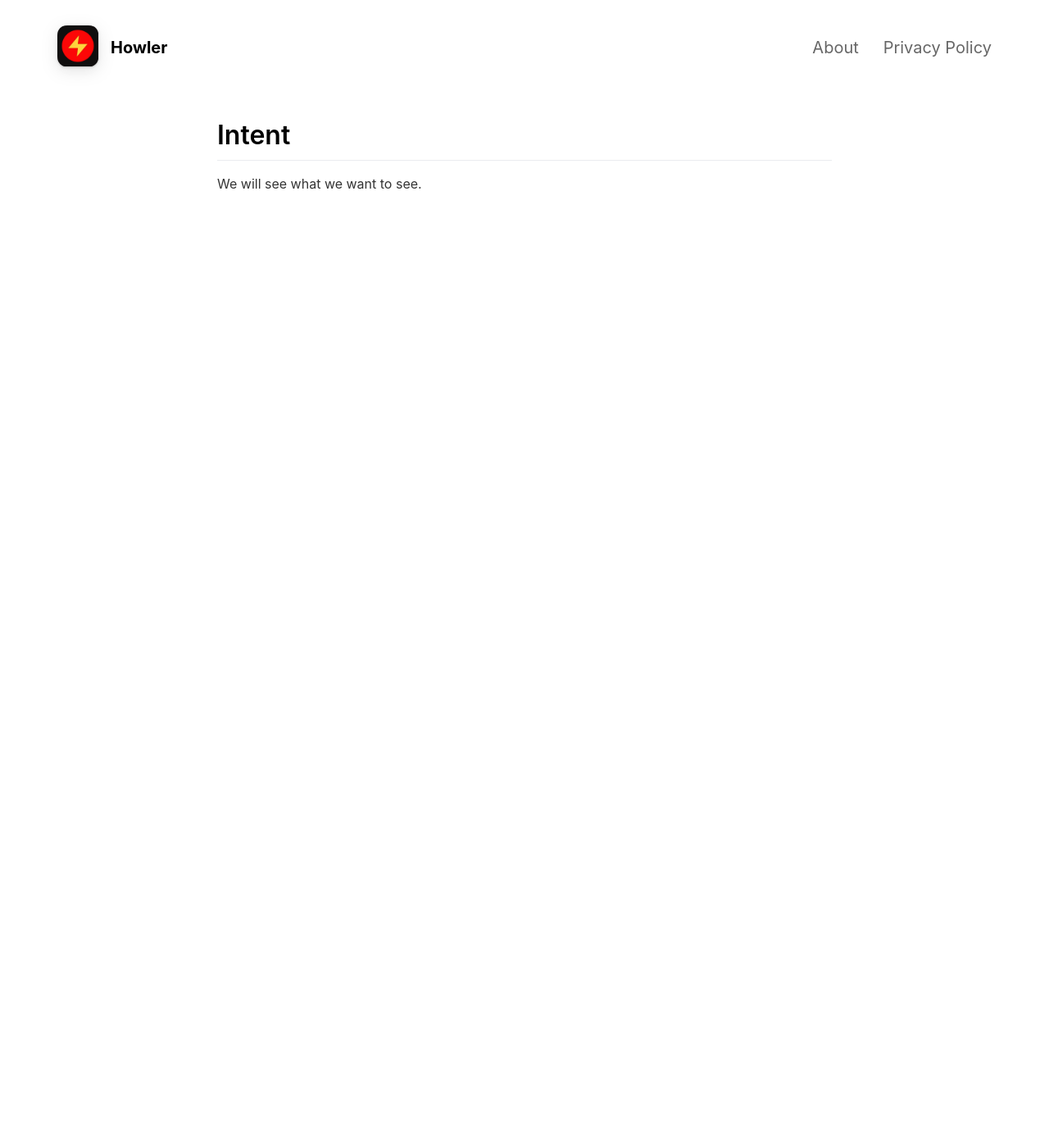
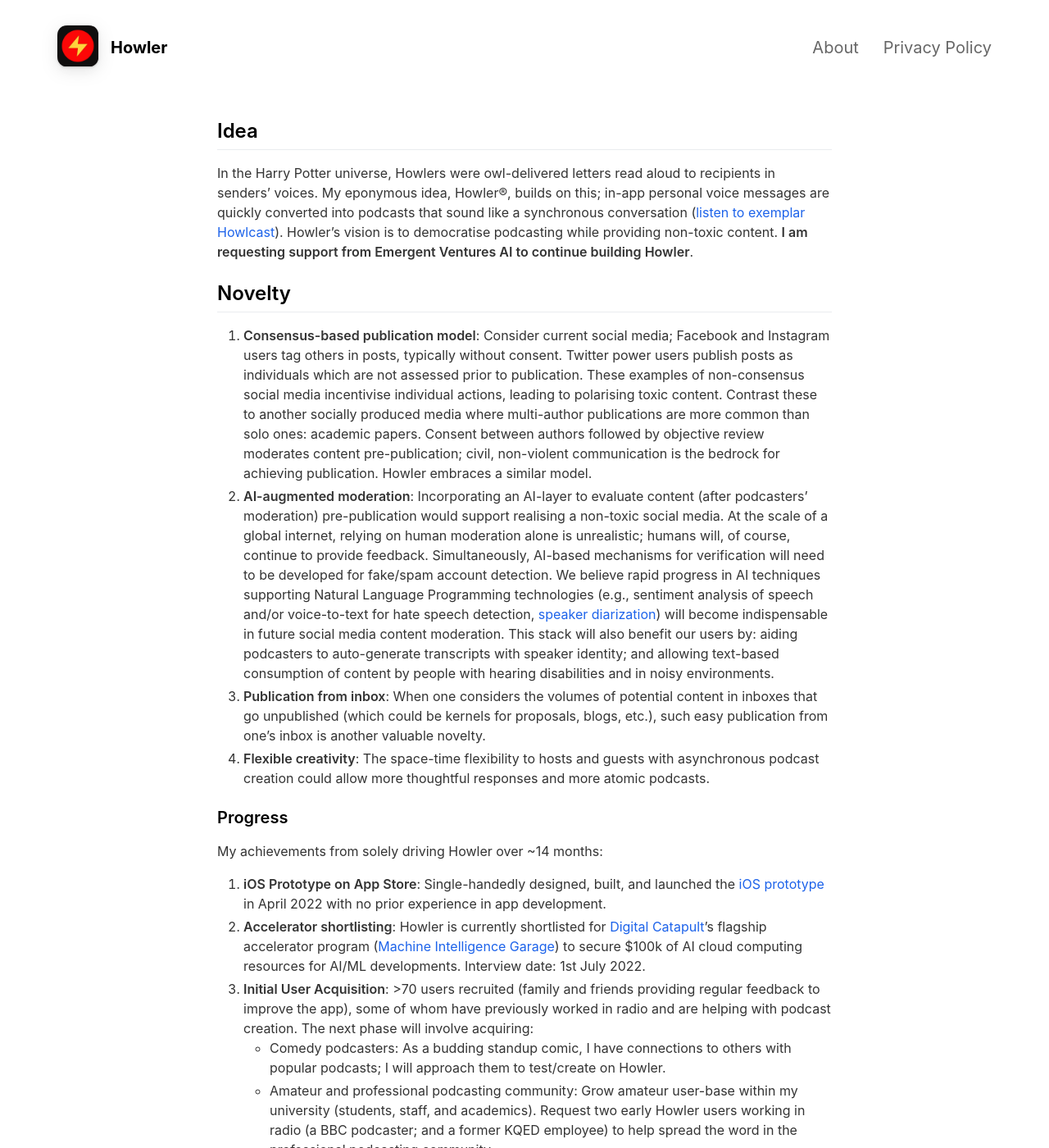
Before and after one commit to Howler-Technologies-Limited/HowlerSite, a Jekyll site: the page built from _pages/about.md, in a window 1280 px wide and 1400 px high. Shown: the whole window at 82% size. Built offline with Jekyll 4.4.1, drawn with Linux system fonts in a browser that asks for light colours; nearby versions of some CDN libraries; some of the changed text lies outside the part shown.

Commit message:
Modifying about

```diff
--- a/_pages/about.md
+++ b/_pages/about.md
@@ -3,6 +3,28 @@ layout: page
 title: About
 include_in_header: true
 ---
+## Idea
+In the Harry Potter universe, Howlers were owl-delivered letters read aloud to recipients in senders' voices. My eponymous idea, Howler®, builds on this; in-app personal voice messages are quickly converted into podcasts that sound like a synchronous conversation ([listen to exemplar Howlcast](https://firebasestorage.googleapis.com/v0/b/howler-beta-test.appspot.com/o/howlcasts%2FPFMmCatcLcPHo1XOvfBIjrXDVqI2%2F6D002CC7-1C74-401A-A3AA-A962020DBA23?alt=media&token=e3d8ad8e-b6a7-40bb-8ed0-fd55d9488259)). Howler's vision is to democratise podcasting while providing non-toxic content. **I am requesting support from Emergent Ventures AI to continue building Howler**.
 
-# Intent
-We will see what we want to see.
+## Novelty
+1. **Consensus-based publication model**: Consider current social media; Facebook and Instagram users tag others in posts, typically without consent. Twitter power users publish posts as individuals which are not assessed prior to publication. These examples of non-consensus social media incentivise individual actions, leading to polarising toxic content.
+   Contrast these to another socially produced media where multi-author publications are more common than solo ones: academic papers. Consent between authors followed by objective review moderates content pre-publication; civil, non-violent communication is the bedrock for achieving publication. Howler embraces a similar model.
+2. **AI-augmented moderation**: Incorporating an AI-layer to evaluate content (after podcasters' moderation) pre-publication would support realising a non-toxic social media. At the scale of a global internet, relying on human moderation alone is unrealistic; humans will, of course, continue to provide feedback. Simultaneously, AI-based mechanisms for verification will need to be developed for fake/spam account detection. We believe rapid progress in AI techniques supporting Natural Language Programming technologies (e.g., sentiment analysis of speech and/or voice-to-text for hate speech detection, [speaker diarization](https://docs.aws.amazon.com/transcribe/latest/dg/diarization.html)) will become indispensable in future social media content moderation. This stack will also benefit our users by: aiding podcasters to auto-generate transcripts with speaker identity; and allowing text-based consumption of content by people with hearing disabilities and in noisy environments.
+3. **Publication from inbox**: When one considers the volumes of potential content in inboxes that go unpublished (which could be kernels for proposals, blogs, etc.), such easy publication from one's inbox is another valuable novelty.
+4. **Flexible creativity**: The space-time flexibility to hosts and guests with asynchronous podcast creation could allow more thoughtful responses and more atomic podcasts.
+
+### Progress
+My achievements from solely driving Howler over ~14 months:
+1. __iOS Prototype on App Store__: Single-handedly designed, built, and launched the [iOS prototype](http://apps.apple.com/gb/app/howler/id1591521094) in April 2022 with no prior experience in app development.
+2. **Accelerator shortlisting**: Howler is currently shortlisted for [Digital Catapult](https://www.digicatapult.org.uk)'s flagship accelerator program ([Machine Intelligence Garage](https://migarage.digicatapult.org.uk/about-mi-garage/)) to secure $100k of AI cloud computing resources for AI/ML developments. Interview date: 1st July 2022.
+3. **Initial User Acquisition**: >70 users recruited (family and friends providing regular feedback to improve the app), some of whom have previously worked in radio and are helping with podcast creation. The next phase will involve acquiring:
+	- Comedy podcasters: As a budding standup comic, I have connections to others with popular podcasts; I will approach them to test/create on Howler.
+	- Amateur and professional podcasting community: Grow amateur user-base within my university (students, staff, and academics). Request two early Howler users working in radio (a BBC podcaster; and a former KQED employee) to help spread the word in the professional podcasting community.
+	- Voice message users: A large community globally and particularly in [developing economies](https://restofworld.org/2021/facebook-didnt-know-why-half-of-messengers-voice-traffic-comes-from-cambodia- heres-why). People with disabilities; e.g. (one current nearly blind user believes Howler is a stronger alternative to WhatsApp-style voice messaging).
+
+### How EV would help
+Howler’s main early stage challenge is reaching [”ramen profitability”](http://www.paulgraham.com/ramenprofitable.html) which is why I have tackled by working on it on my own (nearly full-time, alongside my academic post). Emeregent Venures' recognition alongside $250K cash support will help Howler:
+1. recruit [Mughees](https://www.linkedin.com/in/mugheesasif) and [John](https://www.linkedin.com/in/johnpeterflynn/) to drive Android and AI developments, respectively ($150k shared between three of us);
+2. purchase $100k of Google Cloud Platform credits to develop/test AI content moderation;
+3. gain visibility, ideally through use in producing Tyler's and Shruti's podcasts.
+Howler will hen be in a strong position to pitch investors; and connect to a strong talent pool to scale our team (with Tyler's expertise and network, if possible).
```
